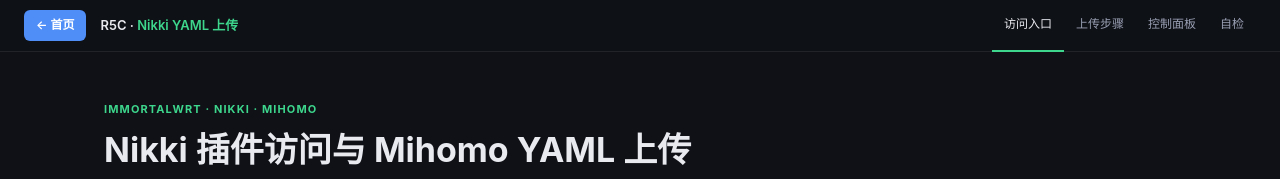
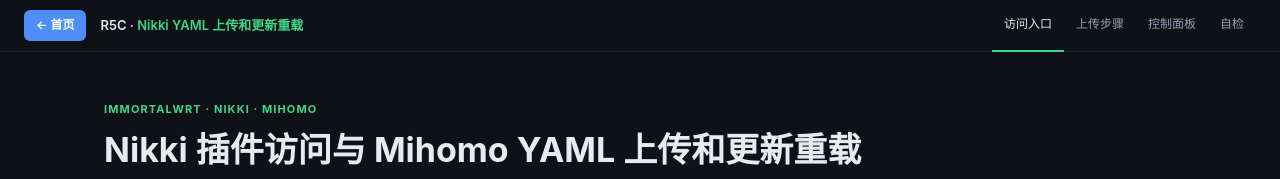
Before and after one commit to yanjinbin/router-docs, a website: page public/nikki-yaml-upload-guide.html in a window 1280 px wide. Shown: the top 179 px of the page. Drawn offline with Linux system fonts and the light colour scheme.

Commit message:
Update Nikki guide title

```diff
--- a/public/nikki-yaml-upload-guide.html
+++ b/public/nikki-yaml-upload-guide.html
@@ -3,7 +3,7 @@
 <head>
 <meta charset="UTF-8">
 <meta name="viewport" content="width=device-width, initial-scale=1.0">
-<title>Nikki 插件访问与 Mihomo YAML 上传 · R5C 软路由</title>
+<title>Nikki 插件访问与 Mihomo YAML 上传和更新重载 · R5C 软路由</title>
 <style>
 :root{
   --bg:#0f1117;--bg2:#181c25;--bg3:#1e2333;
@@ -102,7 +102,7 @@
 <body>
 <nav>
   <a class="nav-home" href="/">← 首页</a>
-  <div class="nav-brand">R5C · <span>Nikki YAML 上传</span></div>
+  <div class="nav-brand">R5C · <span>Nikki YAML 上传和更新重载</span></div>
   <div class="nav-links">
     <a href="#login">访问入口</a>
     <a href="#upload">上传步骤</a>
@@ -114,7 +114,7 @@
 <div class="wrap">
   <div class="hero">
     <div class="hero-tag">ImmortalWrt · Nikki · Mihomo</div>
-    <h1>Nikki 插件访问与 Mihomo YAML 上传</h1>
+    <h1>Nikki 插件访问与 Mihomo YAML 上传和更新重载</h1>
     <p>这页记录软路由上 Nikki 插件的固定访问地址、登录账号、配置上传路径，以及配置启用后进入 Mihomo Dashboard 的地址。适用于 R5C 主路由上由 Nikki 托管的 Mihomo 透明代理。</p>
   </div>
 
--- a/src/main.js
+++ b/src/main.js
@@ -34,7 +34,7 @@
     tagColor: '#c084fc',
   },
   {
-    title: 'Nikki 插件访问与 YAML 上传',
+    title: 'Nikki 插件访问与 YAML 上传和更新重载',
     subtitle: 'LuCI 登录 · 上传配置 · 重载启动 · Zashboard',
     desc: '从 192.168.2.1 登录软路由 Nikki 插件页面，上传 Mihomo YAML，选择配置后重载启动，并打开 Zashboard 控制面板。',
     href: '/nikki-yaml-upload-guide.html',
```
